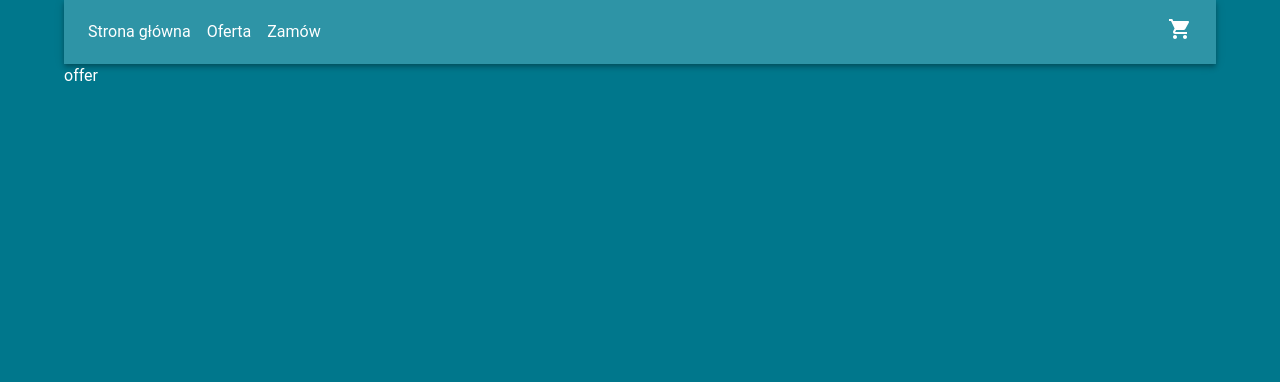
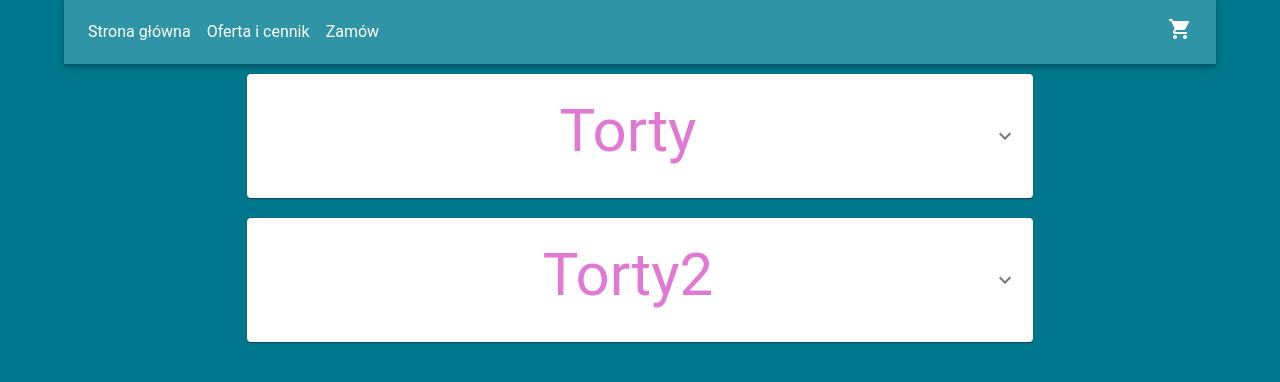
Before and after one commit to Gukson/CakeShop, a React (Vite) app: page /offer in a window 1280 px wide. Shown: the top 382 px of the page. Built offline with nearby package versions, Linux system fonts and the light colour scheme; the HTML template or start-up script is replaced by a standard one.

Commit message:
Offer created

```diff
--- /dev/null
+++ b/src/components/layout/offers.tsx
@@ -0,0 +1,41 @@
+import offer from "../offer.json";
+import Accordion from '@mui/material/Accordion';
+import AccordionSummary from '@mui/material/AccordionSummary';
+import AccordionDetails from '@mui/material/AccordionDetails';
+import Typography from '@mui/material/Typography';
+import ExpandMoreIcon from '@mui/icons-material/ExpandMore';
+import { Box } from "@mui/material";
+
+
+const Offers = () => {
+    return (
+        <Box>
+            {offer.map((item) => {
+                return (
+                    <div style={{ width: "70%", padding: "10px", margin: "auto" }}>
+                        <Accordion>
+                            <AccordionSummary
+                                expandIcon={<ExpandMoreIcon />}
+                                aria-controls="panel1a-content"
+                                id="panel1a-header"
+                            >
+                                <Typography style={{
+                                    height: "100px",
+                                    color: "#e079d3", margin: "auto", textAlign: "center",
+                                    fontSize: "60px",
+                                }}>{item.title}</Typography>
+                            </AccordionSummary>
+                            <AccordionDetails>
+                                <Typography style={{ color: "black" }}>
+                                    {item.description}n
+                                </Typography>
+                            </AccordionDetails>
+                        </Accordion>
+                    </div>
+                );
+            })}
+        </Box>
+    );
+};
+
+export default Offers;
--- a/src/components/navigation/navbar.tsx
+++ b/src/components/navigation/navbar.tsx
@@ -8,7 +8,7 @@ const NavLinks = [
     link: "/",
   },
   {
-    title: "Oferta",
+    title: "Oferta i cennik",
     link: "/offer",
   },
   {
--- /dev/null
+++ b/src/components/offer.json
@@ -0,0 +1,10 @@
+[
+    {
+        "title": "Torty",
+        "description": "Opis"
+    },
+    {
+        "title": "Torty2",
+        "description": "Opis2"
+    }
+]
--- a/src/pages/offer.tsx
+++ b/src/pages/offer.tsx
@@ -1,7 +1,9 @@
+import Offers from "../components/layout/offers.tsx";
+
 const Offer = () => {
   return (
     <>
-      offer
+      <Offers/>
     </>
   );
 };
```
